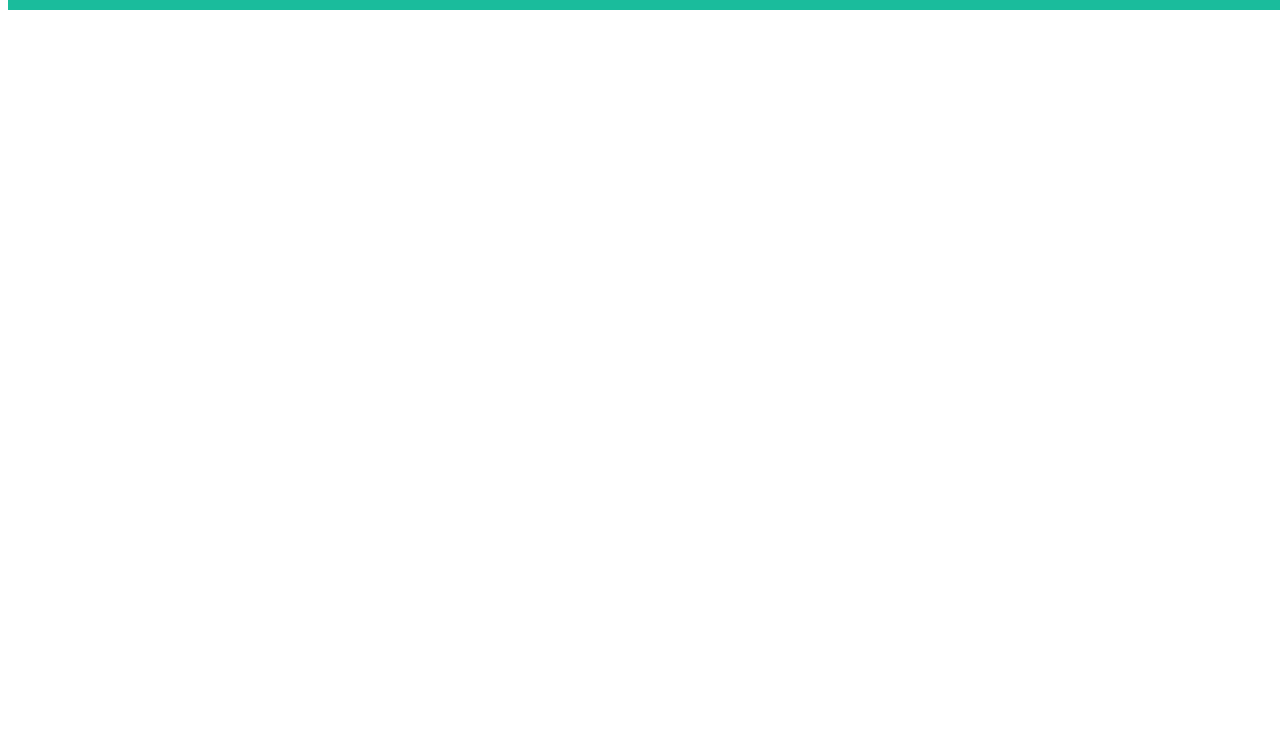
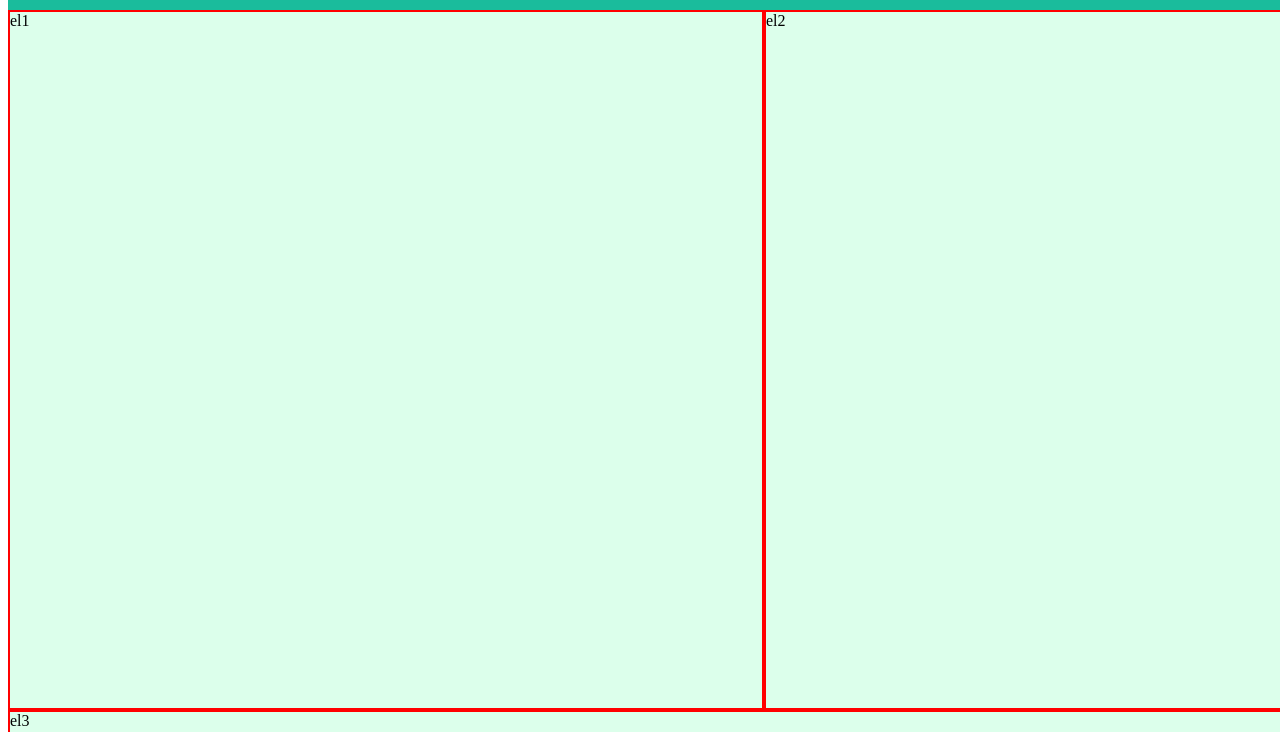
Before and after one commit to Krykunov-git/mini-web-project, a plain HTML site: page index.html in a window 1280 px wide. Shown: the part 68-800 px from the top of the page. Drawn offline with Linux system fonts and the light colour scheme.

Commit message:
display grid
display grid

```diff
--- a/index.html
+++ b/index.html
@@ -34,5 +34,11 @@
         </ul>
       </div>
     </header>
+    <main class="main">
+      <div class="el first_block">el1</div>
+      <div class="el second_block">el2</div>
+      <div class="el third_block">el3</div>
+      <div class="el fourth_block">el4</div>
+    </main>
   </body>
 </html>
--- a/style.css
+++ b/style.css
@@ -40,3 +40,31 @@ nav {
   gap: 15px;
   padding-right: 50px;
 }
+
+.main {
+  display: grid;
+  grid-template-columns: repeat(6, 252px);
+  grid-template-rows: repeat(12, 350px);
+  background-color: #dcffeb;
+}
+
+.el {
+  border: 2px solid red;
+}
+.first_block {
+  grid-column: 1 / 4;
+  grid-row: 1 / 3;
+}
+.second_block {
+  grid-column: 4 / 7;
+  grid-row: 1 / 3;
+}
+
+.third_block {
+  grid-column: 1/7;
+  grid-row: 3/5;
+}
+
+.fourth_block {
+  grid-column: 1/7;
+}
```
